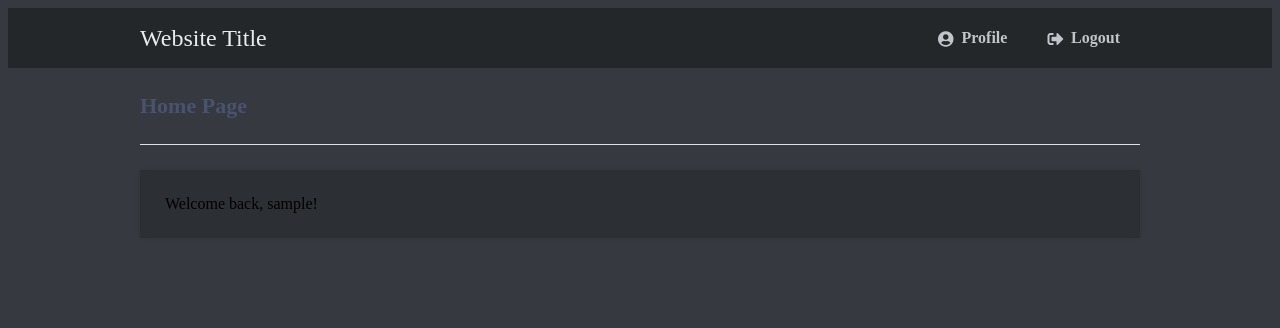
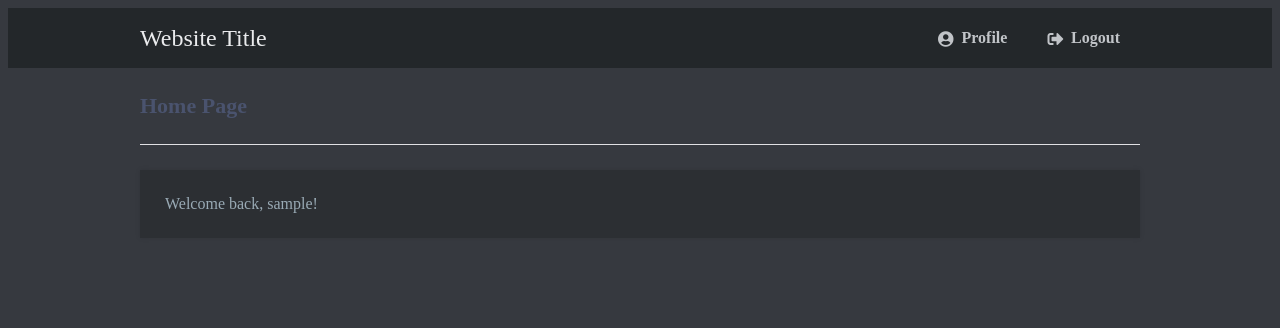
Before and after one commit to br4ck/dawizz, a PHP site: page /home.php in a window 1280 px wide. Shown: the top 328 px of the page. Run offline with PHP 8.4, Linux system fonts and the light colour scheme; the visitor is signed in with stand-in values (Sample User, id 1).

Commit message:
css update

```diff
--- a/main.css
+++ b/main.css
@@ -63,6 +63,7 @@ body.loggedin {
         margin: 25px 0;
         padding: 25px;
         background-color: #2c2f33;
+        color: #99aab5;
     }
 
         .content > p table td, .content > div table td {
```
